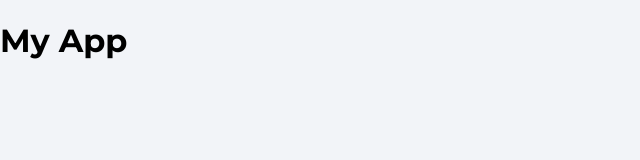
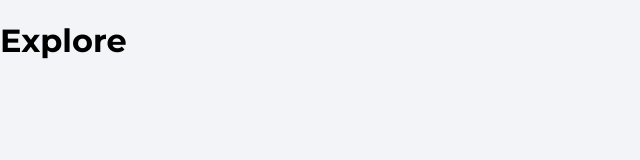
Before and after one commit to blksy/House_market, a React (Create React App) app: page / in a window 1280 px wide. Shown: the top 160 px of the page, without its empty margins (0-640 px from the left). Built offline with nearby package versions, Linux system fonts and the light colour scheme.

Commit message:
added react router with paths to pages

```diff
--- a/src/App.js
+++ b/src/App.js
@@ -1,10 +1,26 @@
 import React from "react";
-import {BrowserRouter as Router, Routes, Route} from 'react-router-dom'
+import {BrowserRouter as Router, Routes, Route} from 'react-router-dom';
+import Explore from "./pages/Explore";
+import Offers from "./pages/Offers";
+import Profile from "./pages/Profile";
+import SingIn from "./pages/SignIn";
+import SignUp from "./pages/SignUp";
+import ForgotPassword from "./pages/ForgotPassword";
 
 function App() {
   return (
     <>
-     <h1>My App</h1>
+    <Router>
+     <Routes>
+      <Route path='/' element={<Explore/>} />
+      <Route path='/offers' element={<Offers/>} />
+      <Route path='/profile' element={<SingIn/>} />
+      <Route path='/sign-in' element={<SingIn/>} />
+      <Route path='/sign-up' element={<SignUp/>} />
+      <Route path='/forgot-password' element={<ForgotPassword/>} />
+     </Routes>
+    </Router>
+    {/*Navbar*/}
     </>
   );
 }
```
